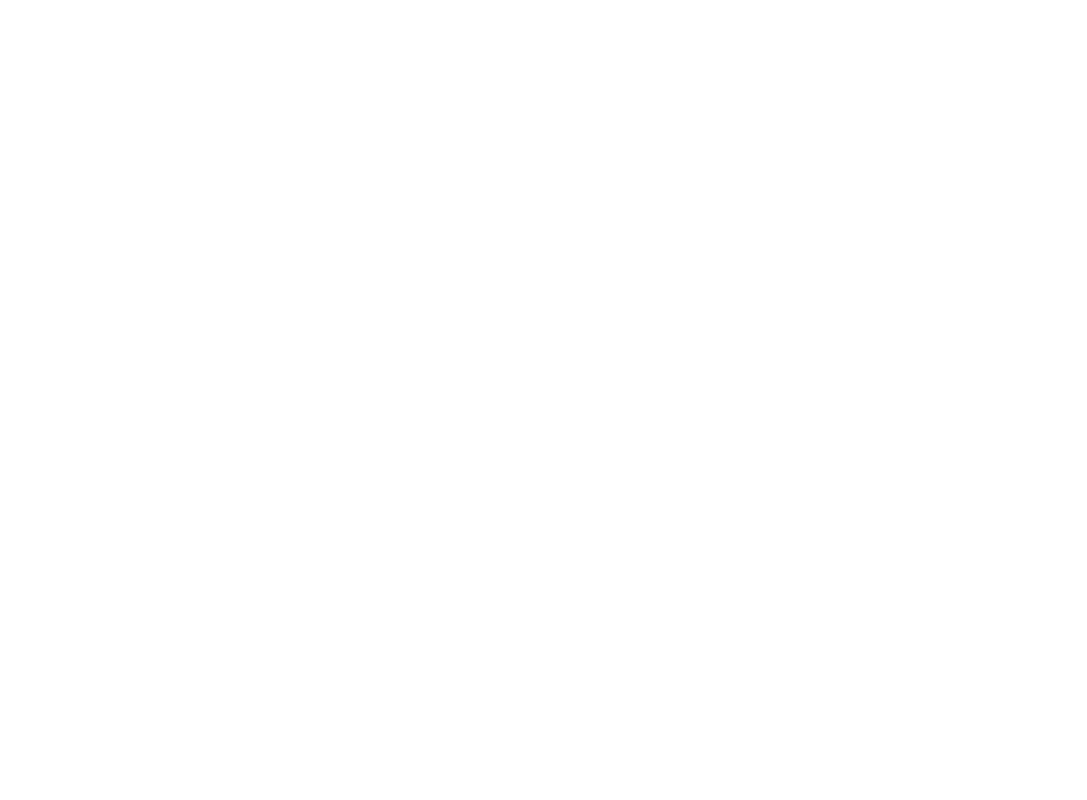
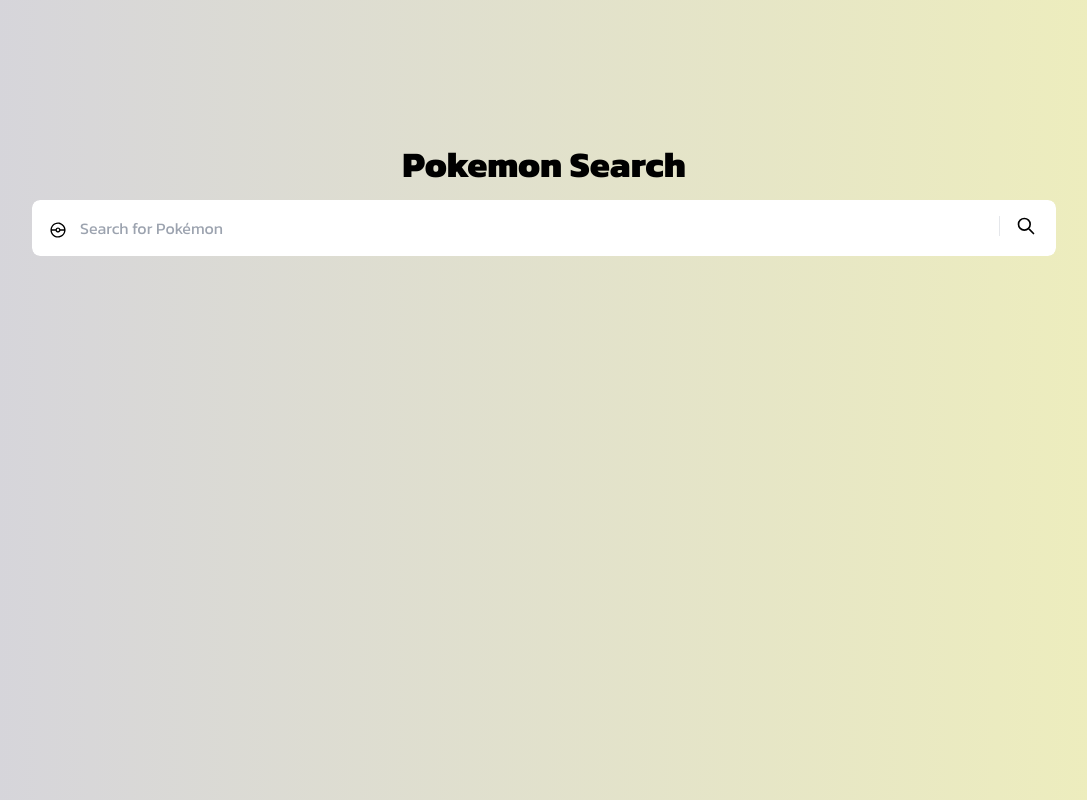
Before and after one commit to somchai2647/search-pokemon, a Next.js app: page / in a window 1280 px wide. Shown: the whole page, without its empty margins (96-1183 px from the left). Built offline with nearby package versions, Linux system fonts and the light colour scheme.

Commit message:
chore: Update global styles and add Pokemon search functionality

```diff
--- a/src/app/globals.css
+++ b/src/app/globals.css
@@ -6,12 +6,6 @@
   background: #efefbb;
   background: -webkit-linear-gradient(to right, #d4d3dd, #efefbb);
   background: linear-gradient(to right, #d4d3dd, #efefbb);
-
-  display: flex;
-  flex-direction: column;
-  align-items: center;
-  justify-content: center;
-  font-family: "Lato";
   margin: 0;
   padding: 0;
 }
--- a/src/app/page.tsx
+++ b/src/app/page.tsx
@@ -1,9 +1,11 @@
 import Image from "next/image";
+import Searchbar from "@/components/Searchbar";
 
 export default function Home() {
   return (
-   <main>
-    <h1></h1>
-   </main>
+    <main className="p-32">
+      <h1 className="text-4xl font-bold text-center my-4">Pokemon Search</h1>
+      <Searchbar />
+    </main>
   );
 }
--- /dev/null
+++ b/src/components/Searchbar.tsx
@@ -0,0 +1,40 @@
+import React from "react";
+import Image from "next/image";
+
+import PokeballSVG from "@/svg/pokeball.svg";
+import SearchSVG from "@/svg/search.svg";
+
+type Props = {};
+
+export default function Searchbar({}: Props) {
+  return (
+    <>
+      <div className="rounded-lg overflow-hidden w-full">
+        <div className="relative">
+          <Image
+            src={PokeballSVG}
+            alt="pokeball"
+            width={20}
+            height={20}
+            className="absolute text-gray-400 top-5 left-4"
+          />
+
+          <input
+            type="text"
+            placeholder="Search for Pokémon"
+            className="bg-white h-14 w-full px-12 rounded-lg focus:outline-none"
+          />
+          <span className="absolute top-4 right-5 border-l pl-4">
+            <Image
+              src={SearchSVG}
+              alt="pokeball"
+              className="hover:cursor-pointer"
+              width={20}
+              height={20}
+            />
+          </span>
+        </div>
+      </div>
+    </>
+  );
+}
```
Also changed, not shown: src/svg/pokeball.svg (added), src/svg/search.svg (added).
